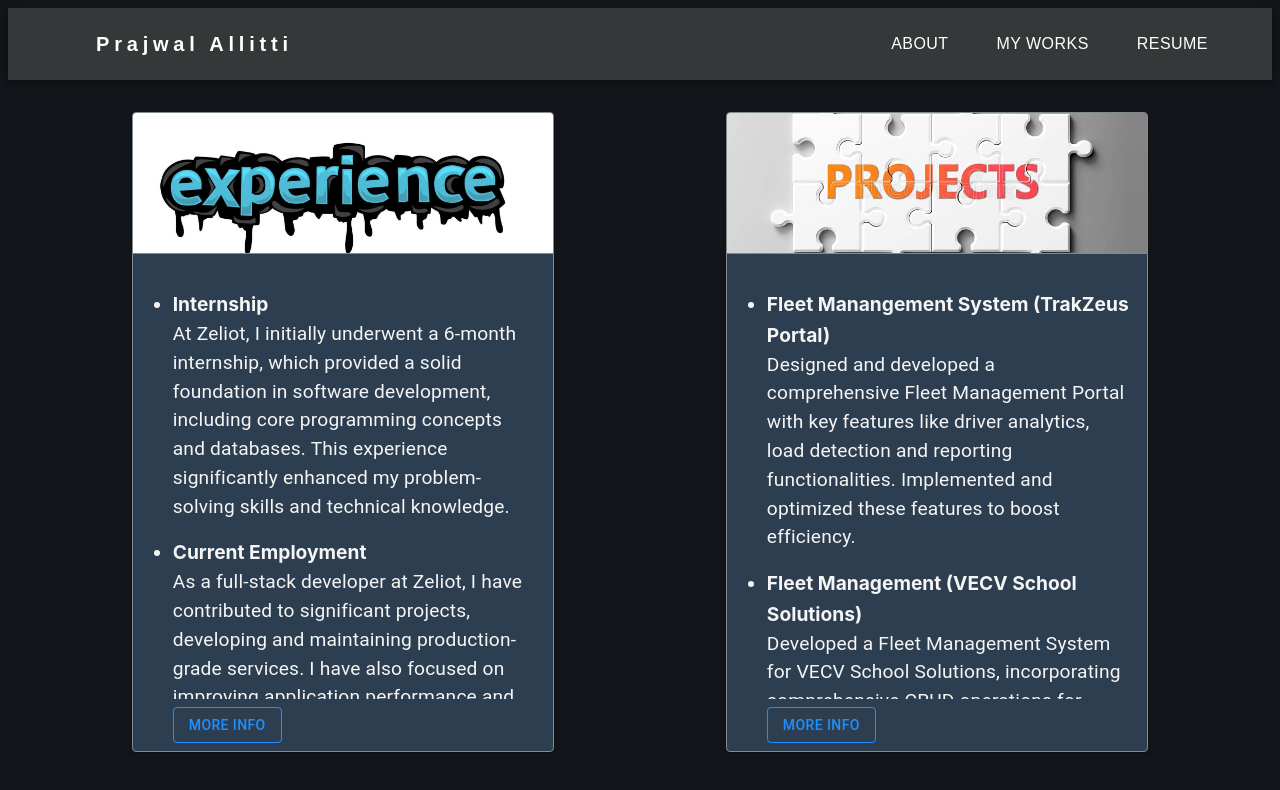
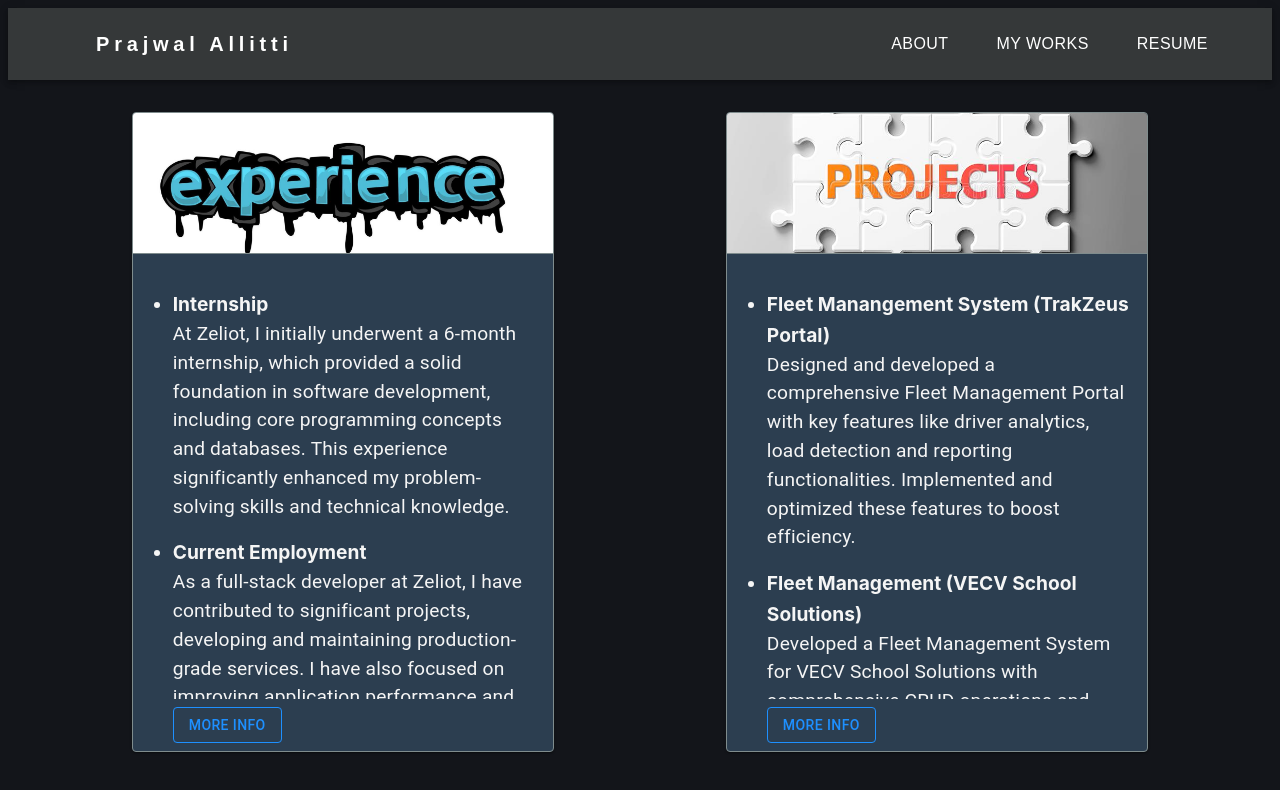
Before and after one commit to Prajwal1261/My-Portfolio, a React (Vite) app: page / in a window 1280 px wide. Both pictures are taken after a click on the button "MY WORKS". Shown: the top 790 px of the page. Built offline with nearby package versions, Linux system fonts and the light colour scheme.

Commit message:
chaged font size

```diff
--- a/src/Components/AboutComponent/AboutComponent.jsx
+++ b/src/Components/AboutComponent/AboutComponent.jsx
@@ -24,8 +24,8 @@ function AboutComponent() {
         <Typography
           style={{
             fontSize: "1.5rem",
-            maxWidth: "70rem",
-            textAlign: "left",
+            maxWidth: "68rem",
+            textAlign: "justify",
             marginTop: "1rem",
             color: "#f5f5f5",
           }}
--- a/src/Components/Experience Component/ExperienceDialog.jsx
+++ b/src/Components/Experience Component/ExperienceDialog.jsx
@@ -62,7 +62,7 @@ function ExperienceDialog() {
         style={{ backdropFilter: "blur(1px)" }}
       >
         <DialogTitle
-          sx={{ m: 0, p: 2, fontWeight: "bold" }}
+          sx={{ m: 0, p: 2, fontWeight: "bold", fontSize: "1.4rem" }}
           id="customized-dialog-title"
         >
           More Insights (Experience)
--- a/src/Components/Experience Component/ProjectCard.jsx
+++ b/src/Components/Experience Component/ProjectCard.jsx
@@ -51,11 +51,10 @@ function ProjectCard() {
                 Fleet Management (VECV School Solutions)
               </span>
               <Typography style={{ fontSize: "1.2rem" }}>
-                Developed a Fleet Management System for VECV School Solutions,
-                incorporating comprehensive CRUD operations for managing school
-                and student data. Implemented GraphQL APIs to facilitate
-                efficient data interactions and enhanced flexibility in managing
-                school and student information.
+                Developed a Fleet Management System for VECV School Solutions
+                with comprehensive CRUD operations and GraphQL APIs, enabling
+                efficient management and flexible data interactions for school
+                and student information.
               </Typography>
             </li>
           </ul>
--- a/src/Components/Experience Component/ProjectDialog.jsx
+++ b/src/Components/Experience Component/ProjectDialog.jsx
@@ -58,7 +58,7 @@ function ProjectDialog() {
         style={{ backdropFilter: "blur(1px)" }}
       >
         <DialogTitle
-          sx={{ m: 0, p: 2, fontWeight: "bold" }}
+          sx={{ m: 0, p: 2, fontWeight: "bold", fontSize: "1.4rem" }}
           id="customized-dialog-title"
         >
           More Insights (Project)
```
